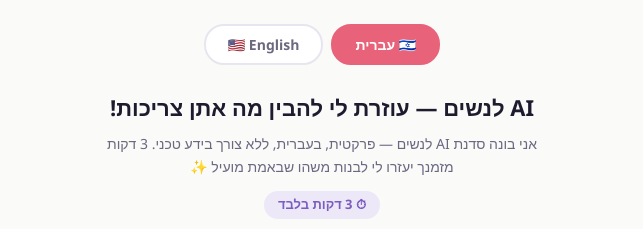
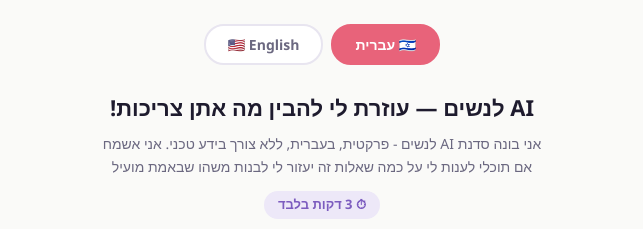
Before and after one commit to katzanat/wai-survey, a Next.js app: page / in a window 1280 px wide. Shown: the top 229 px of the page, without its empty margins (318-961 px from the left). Built offline with nearby package versions, Linux system fonts and the light colour scheme.

Commit message:
Update Hebrew description paragraph

```diff
--- a/app/page.tsx
+++ b/app/page.tsx
@@ -6,7 +6,7 @@ const content = {
   he: {
     dir: "rtl",
     title: "AI לנשים — עוזרת לי להבין מה אתן צריכות!",
-    desc: "אני בונה סדנת AI לנשים — פרקטית, בעברית, ללא צורך בידע טכני. 3 דקות מזמנך יעזרו לי לבנות משהו שבאמת מועיל ✨",
+    desc: "אני בונה סדנת AI לנשים - פרקטית, בעברית, ללא צורך בידע טכני. אני אשמח אם תוכלי לענות לי על כמה שאלות זה יעזור לי לבנות משהו שבאמת מועיל",
     time: "⏱ 3 דקות בלבד",
     about_title: "זה מרגיש לך מוכר? 💭",
     about_intro: "אם את מזדהה עם אחד מאלה — הסדנה הזו בשבילך:",
```
